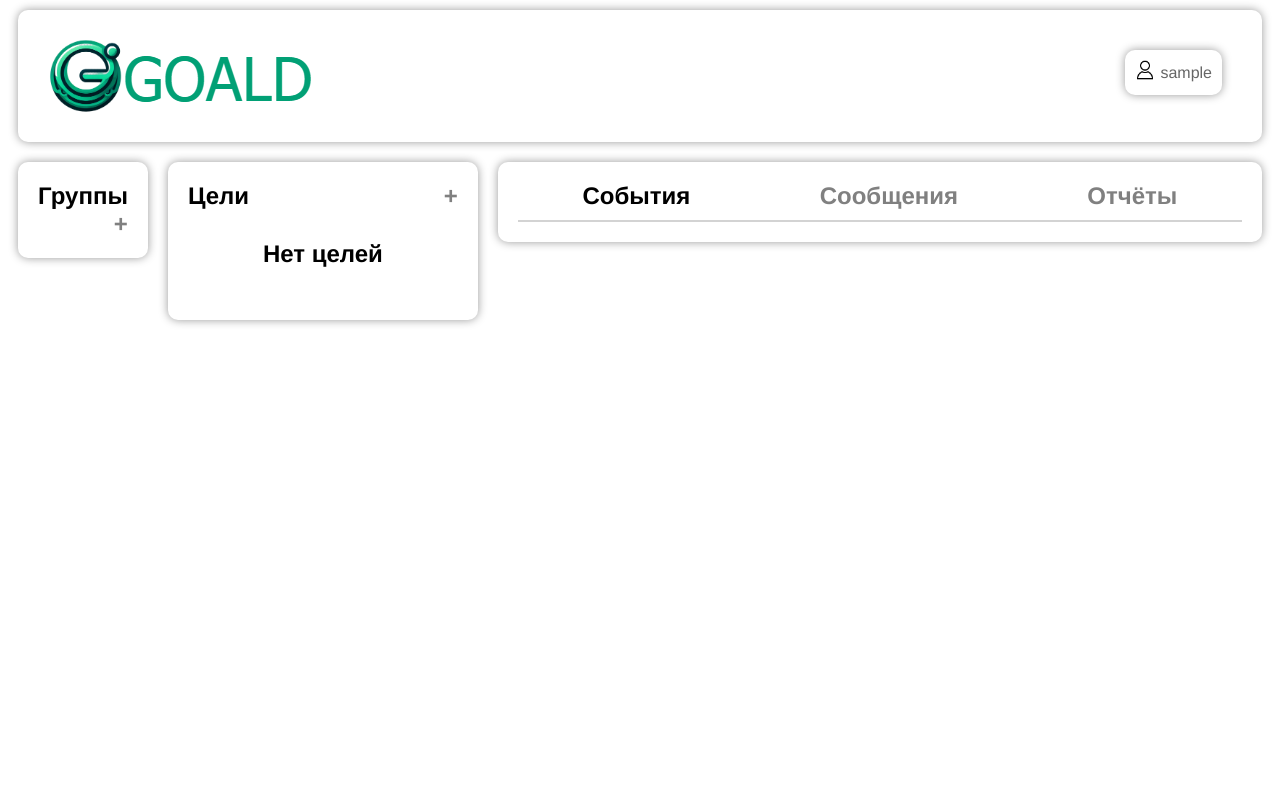
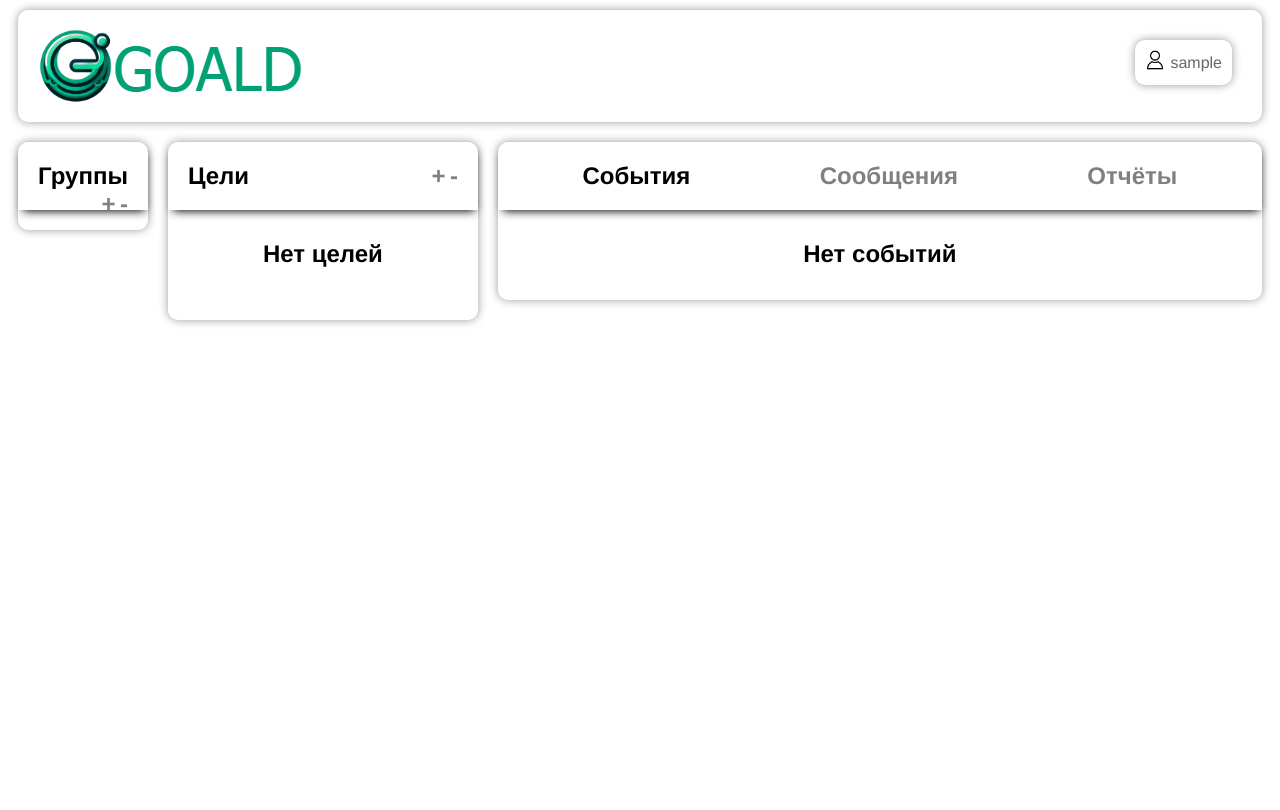
Before and after one commit to dagapp/goald, a Django app: template goald_app/templates/home.html in a window 1280 px wide. Before the commit the page ends 325 px from the top, so only its background shows below. Run offline with Django 4.2, Linux system fonts and the light colour scheme; the template is opened without the code that fills it: most values are stand-ins (such as "Sample title", 1, 10 or a date in 2020); some libraries are stand-ins or nearby versions.

Commit message:
Developed interface

```diff
--- a/goald_app/static/css/home.css
+++ b/goald_app/static/css/home.css
@@ -1,18 +1,31 @@
+html {
+  max-height: 100vh;
+  /*overflow: hidden;*/
+}
+
 body {
   display: none;
+  height: 100%;
   font-family: 'Helvetica', sans-serif;
+}
+
+::-webkit-scrollbar {
+  display: none;
 }
 
 .shadow {
   box-shadow: 0 0 10px rgba(0, 0, 0, 0.4);
   border-radius: 10px;
-  padding: 20px;
   margin: 10px;
 }
 
 .button:hover {
   cursor: pointer;
   background-color: silver;
+}
+
+#header {
+  padding: 10px;
 }
 
 #logo {
@@ -44,20 +57,27 @@ body {
   display: flex;
 }
 
-.title {
+.title-text {
   display: inline-block;
   margin: 0;
 }
 
-.plus-button {
-  margin: 0;
+.buttons {
   float: right;
+}
+
+.grey-button {
   color: grey;
 }
 
-.plus-button:hover {
+.grey-button:hover {
   color: black;
   cursor: pointer;
+}
+
+.alter-button {
+  display: inline-block;
+  margin: 0;
 }
 
 .grey {
@@ -68,8 +88,23 @@ body {
   height: fit-content;
 }
 
+.title {
+  box-shadow: 1px 5px 10px -4px;
+  border-top-left-radius: 10px;
+  border-top-right-radius: 10px;
+  padding: 20px;
+}
+
+.list-content-container {
+  overflow: auto;
+}
+
+.list-content {
+  margin: 0 20px 20px 20px;
+}
+
 .list-element {
-  margin: 20px 0 0 0;
+  margin: 20px auto 0 auto;
   padding: 10px;
   width: 250px;
   height: 50px;
@@ -164,8 +206,6 @@ body {
 #event-chat-report-choice {
   display: flex;
   justify-content: space-around;
-  border-bottom: 2px solid lightgray;
-  padding-bottom: 10px;
 }
 
 .event-chat-report-option {
--- a/goald_app/static/js/source.js
+++ b/goald_app/static/js/source.js
@@ -76,15 +76,15 @@ var GroupList = function () {
     };
 
     function addGroup (group, action) {
-        $("#group-list-content").append(element(group, action));
+        $("#group-list .list-content").append(element(group, action));
     }
 
     function addNoGroup () {
-        $("group-list-content").append(no_element());
+        $("#group-list .list-content").append(no_element());
     }
 
     function clear() {
-        $("#group-list-content .list-element").remove();
+        $("#group-list .list-content .list-element").remove();
     }
 
     function element (group, action) {
@@ -129,8 +129,9 @@ var GroupProfile = function() {
 
     function showGroup (group) {
         var showContent = function () {
-            $("#entity-info-image").attr("src", group.image);
-            $("#entity-info-title").text(group.name + " " + group.tag);
+            $("#group-info-image").attr("src", group.image);
+            $("#group-info-name").text(group.name);
+            $("#group-info-tag").text(group.tag);
             //$("#entity").fadeIn();
         };
 
--- a/goald_app/templates/home.html
+++ b/goald_app/templates/home.html
@@ -9,6 +9,7 @@
 </head>
 
 <body>
+    <div>
         <div id="header" class="shadow">
             <div id="logo">
                 <img src="/static/img/logo.png" alt="logo">
@@ -21,24 +22,34 @@
         <div id="container">
             <div id="list-container">
                 <div id="group-list" class="list shadow">
-                <div>
-                    <h2 class="title">Группы</h2>
-                    <h2 class="plus-button">+</h2>
+                    <div class="title">
+                        <h2 class="title-text">Группы</h2>
+                        <div class="buttons">
+                            <h2 class="alter-button grey-button">+</h2>
+                            <h2 class="alter-button grey-button">-</h2>
                         </div>
-                <div id="group-list-content">
+                    </div>
+                    <div class="list-content-container">
+                        <div class="list-content">
                             <div class="list-element no-element">
-                        <h2 class="title">Нет групп</h2>
+                                <h2 class="title-text">Нет групп</h2>
+                            </div>
                         </div>
                     </div>
                 </div>
                 <div id="goal-list" class="list shadow">
-                <div>
-                    <h2 id="goal-title" class="title">Цели</h2>
-                    <h2 class="plus-button">+</h2>
+                    <div class="title">
+                        <h2 class="title-text">Цели</h2>
+                        <div class="buttons">
+                            <h2 class="alter-button grey-button">+</h2>
+                            <h2 class="alter-button grey-button">-</h2>
                         </div>
-                <div id="goal-list-content">
+                    </div>
+                    <div id="list-content-container">
+                        <div class="list-content">
                             <div class="list-element no-element">
-                        <h2 class="title">Нет целей</h2>
+                                <h2 class="title-text">Нет целей</h2>
+                            </div>
                         </div>
                     </div>
                 </div>
@@ -46,46 +57,71 @@
             <div id="content">
                 <div id="entity" style="display: none;">
                     <div id="entity-info" class="shadow">
-                    <div>
-                        <h2 id="entity-title" class="title">Группа</h2>
+                        <div class="info">
+                            <div class="title">
+                                <h2 class="title-text">Группа</h2>
+                            </div>
+                            <div id="group-info">
+                                <div id="group-info-image-container">
+                                    <img id="group-info-image" alt="image">
+                                </div>
+                                <div id="group-info-name-container">
+                                    <h2 id="group-info-name" class="title-text"></h2>
+                                    <h4 id="group-info-tag" class="title-text"></h4>
+                                </div>
+                            </div>
+                        </div>
+                        <div class="info" style="display: none;">
+                            <div class="title">
+                                <h2 class="title-text">Цель</h2>
                             </div>
                             <div>
-                        <div id="entity-info-image-container">
-                            <img id="entity-info-image" alt="image">
+                                <div id="goal-info-name-container">
+                                    <h2 id="goal-info-name" class="title-text">goal</h2>
                                 </div>
-                        <div id="entity-info-name-container">
-                            <h2 id="entity-info-title" class="title"></h2>
                             </div>
                         </div>
                     </div>
                     <div id="participant-list" class="list shadow">
-                    <div>
-                        <h2 id="participant-title" class="title">Участники</h2>
-                        <h2 class="plus-button">+</h2>
+                        <div class="title">
+                            <h2 class="title-text">Участники</h2>
+                            <div class="buttons">
+                                <h2 class="alter-button grey-button">+</h2>
+                                <h2 class="alter-button grey-button">-</h2>
                             </div>
-                    <div id="participant-list-content">
+                        </div>
+                        <div id="list-content-container">
+                            <div class="list-content">
                                 <div class="list-element no-element">
-                            <h2 class="title">Нет участников</h2>
+                                    <h2 class="title-text">Нет участников</h2>
+                                </div>
                             </div>
                         </div>
                     </div>
                 </div>
                 <div id="event-chat-report" class="shadow">
-                <div id="event-chat-report-choice">
-                    <div class="event-chat-report-option" style="color: black;">
-                        <h2 class="title">Cобытия</h2>
+                    <div id="event-chat-report-choice" class="title">
+                        <div class="event-chat-report-option grey-button" style="color: black;">
+                            <h2 class="title-text">Cобытия</h2>
                         </div>
-                    <div class="event-chat-report-option">
-                        <h2 class="title">Сообщения</h2>
+                        <div class="event-chat-report-option grey-button">
+                            <h2 class="title-text">Сообщения</h2>
                         </div>
-                    <div class="event-chat-report-option">
-                        <h2 class="title">Отчёты</h2>
+                        <div class="event-chat-report-option grey-button">
+                            <h2 class="title-text">Отчёты</h2>
+                        </div>
+                    </div>
+                    <div id="list-content-container">
+                        <div class="list-content">
+                            <div class="list-element no-element">
+                                <h2 class="title-text">Нет событий</h2>
                             </div>
                         </div>
                     </div>
                 </div>
             </div>
-
+        </div>
+    </div>
     <div id="modal" class="modal">
         <span class="close-button">&times;</span>
         <form action="{% url 'group/create' %}" method="post" enctype="multipart/form-data">{% csrf_token %}
```
Also changed, not shown: other parts of goald_app/static/css/home.css (+18 -11 lines). Lines whose indentation alone changed are shown as unchanged.
